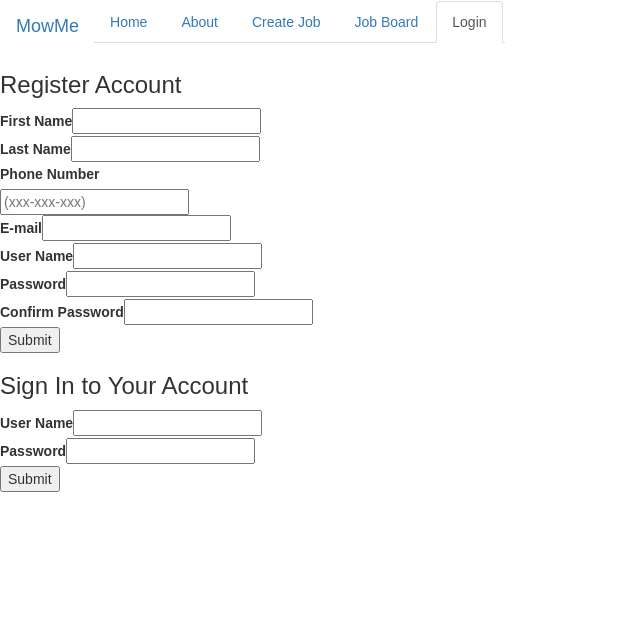
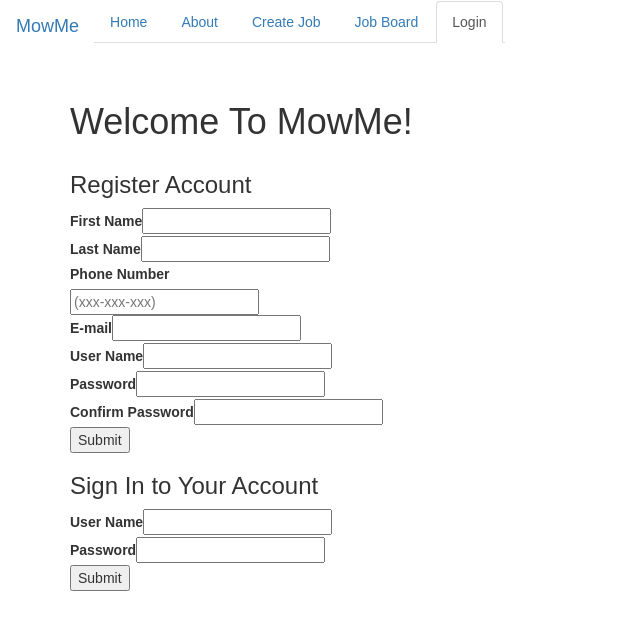
Before and after one commit to Mjohnwright/mow-me, a React (Create React App) app in the folder mow-me/: page /login in a window 1280 px wide. Shown: the top 630 px of the page, without its empty margins (0-640 px from the left). Built offline with nearby package versions, Linux system fonts and the light colour scheme; the HTML template or start-up script is replaced by a standard one.

Commit message:
added rows and cols to register

```diff
--- a/mow-me/src/components/CreateJob/CreateJob.js
+++ b/mow-me/src/components/CreateJob/CreateJob.js
@@ -68,9 +68,22 @@ console.log("validate Register is fired");
   }
 
 handleCreateJobSubmit (event) {
+   //fires the register function to pass the data to the database
+   alert(`Hello ${this.state.userName} job is listed for  ${this.state.price}`);
+
+   //I GUESS THIS IS WHERE THE DB STUFF WILL GO.
+   this.setState({
+     firstName: "",
+     lastName: "",
+     phone: "",
+     email: "",
+     userName: "",
+     password: "",
+     passwordConf: ""
+   });
+ };
 
 
-}
 
   render() {
     return (
--- a/mow-me/src/pages/AddJob.js
+++ b/mow-me/src/pages/AddJob.js
@@ -1,13 +1,32 @@
 import React from "react";
 import CreateJob from "../components/CreateJob";
 import Nav from "../components/Nav";
+import Container from "../components/Container";
+import Row from "../components/Row";
+import Col from "../components/Col";
+
 
 const AddJob  = () => (
 <div>
 
 
     < Nav />
-    < CreateJob />
+    <Container style={{ marginTop: 30 }}>
+    <Row>
+        <Col size="md-12">
+          <h1>Welcome To MowMe!</h1>
+        </Col>
+      </Row>
+      <Row>
+        <Col size="md-12">
+
+        < CreateJob />
+
+        </Col>
+      </Row>
+    </Container>
+
+
 
 
 </div>
--- a/mow-me/src/pages/Register.js
+++ b/mow-me/src/pages/Register.js
@@ -1,13 +1,29 @@
 import React from "react";
 import Form from "../components/Form";
 import Nav from "../components/Nav";
-
+import Container from "../components/Container";
+import Row from "../components/Row";
+import Col from "../components/Col";
 
 const Register  = () => (
 
     <div>
         <Nav />
-        <Form />
+        <Container style={{ marginTop: 30 }}>
+      <Row>
+        <Col size="md-12">
+          <h1>Welcome To MowMe!</h1>
+        </Col>
+      </Row>
+      <Row>
+        <Col size="md-12">
+
+            <Form />
+
+        </Col>
+      </Row>
+    </Container>
+
     </div>
 
     );
```
